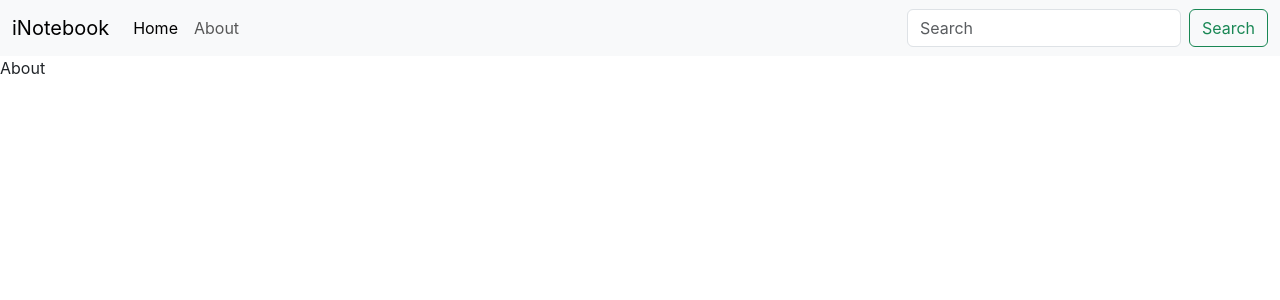
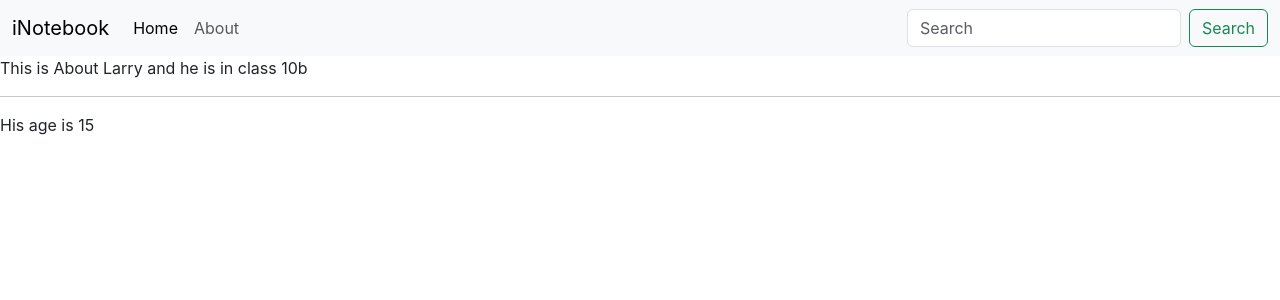
Before and after one commit to Anurag2293/notebyte-client, a React (Create React App) app: page /about in a window 1280 px wide. Shown: the top 300 px of the page. Built offline with nearby package versions, Linux system fonts and the light colour scheme.

Commit message:
Setup Note Context using useContext() Hook

```diff
--- a/src/App.js
+++ b/src/App.js
@@ -4,16 +4,19 @@
 import About from './components/About';
 import Home from './components/Home';
 import Navbar from './components/Navbar';
+import NoteState from './context/notes/NoteState';
 
 function App() {
   return (
     <>
-      <Navbar/>
+      <NoteState>
+        <Navbar />
 
-      <Routes>
-        <Route exact path='/' element={<Home/>}/>
-        <Route exact path='/about' element={<About/>}/>
-      </Routes>
+        <Routes>
+          <Route exact path='/' element={<Home />} />
+          <Route exact path='/about' element={<About />} />
+        </Routes>
+      </NoteState>
     </>
   );
 }
--- a/src/components/About.js
+++ b/src/components/About.js
@@ -1,8 +1,21 @@
-import React from 'react'
+import React, { useContext, useEffect } from 'react';
+import noteContext from '../context/notes/noteContext';
 
 export const About = () => {
+    const a = useContext(noteContext);
+
+    useEffect(() => {
+        a.update();
+
+        // eslint-disable-next-line
+    }, [])
+
     return (
-        <div>About</div>
+        <div>
+            This is About {a.state.name} and he is in class {a.state.class}
+            <hr />
+            His age is {a.state.age}
+        </div>
     )
 }
 
--- /dev/null
+++ b/src/context/notes/NoteState.js
@@ -0,0 +1,29 @@
+import NoteContext from "./noteContext";
+import { useState } from "react";
+
+const NoteState = (props) => {
+    const s1 = {
+        "name" : "Harry",
+        "class" : "5b",
+        age : 10
+    }
+
+    const [state, setState] = useState(s1)
+    const update = () => {
+        setTimeout(() => {
+            setState({
+                "name" : "Larry",
+                "class" : "10b",
+                age : 15
+            })
+        }, 1000);
+    }
+
+    return (
+        <NoteContext.Provider value={{state, update}}>
+            {props.children}
+        </NoteContext.Provider>
+    )
+}
+
+export default NoteState;
--- /dev/null
+++ b/src/context/notes/noteContext.js
@@ -0,0 +1,5 @@
+import { createContext } from "react";
+
+const noteContext = createContext();
+
+export default noteContext;
```
